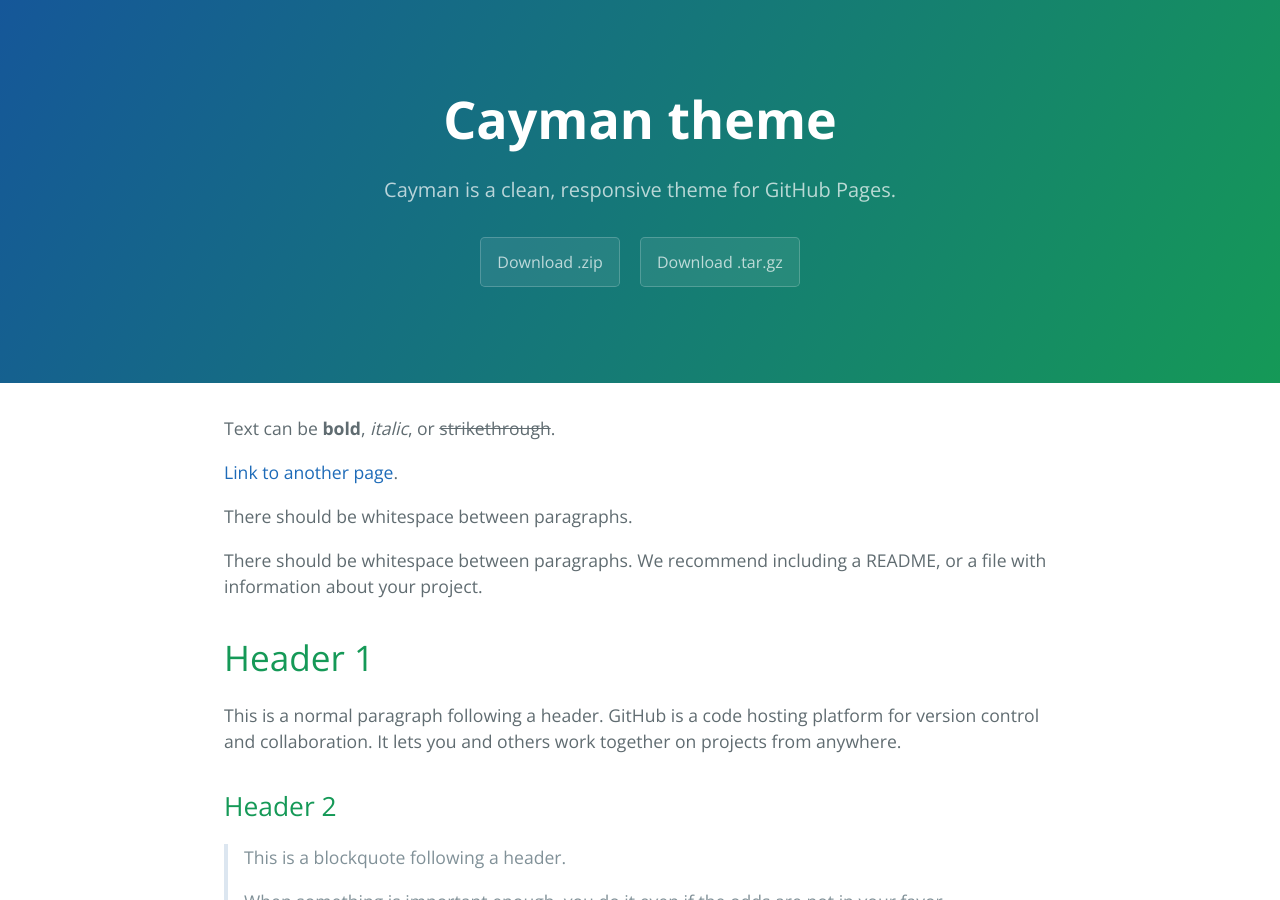
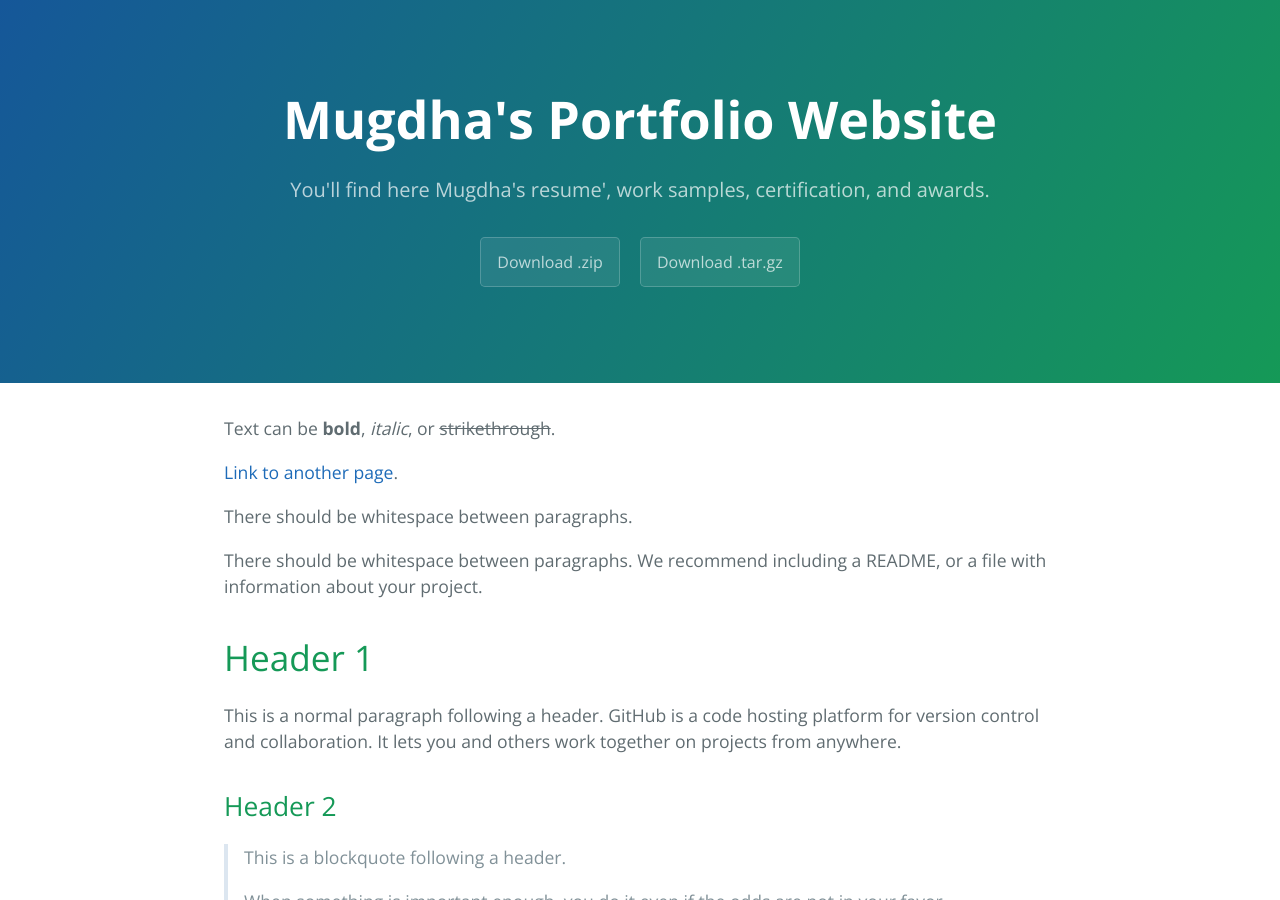
Before and after one commit to mugdhav/mugdhav.github.io, a Jekyll site: the page built from index.md, in a window 1280 px wide and 900 px high. Built offline with Jekyll 4.4.1, drawn with Linux system fonts in a browser that asks for light colours.

Commit message:
Update _config.yml
Personalized the header

```diff
--- a/_config.yml
+++ b/_config.yml
@@ -1,5 +1,5 @@
-title: Cayman theme
-description: Cayman is a clean, responsive theme for GitHub Pages.
+title: Mugdha's Portfolio Website
+description: You'll find here Mugdha's resume', work samples, certification, and awards.
 show_downloads: true
 google_analytics:
 theme: jekyll-theme-cayman
```
